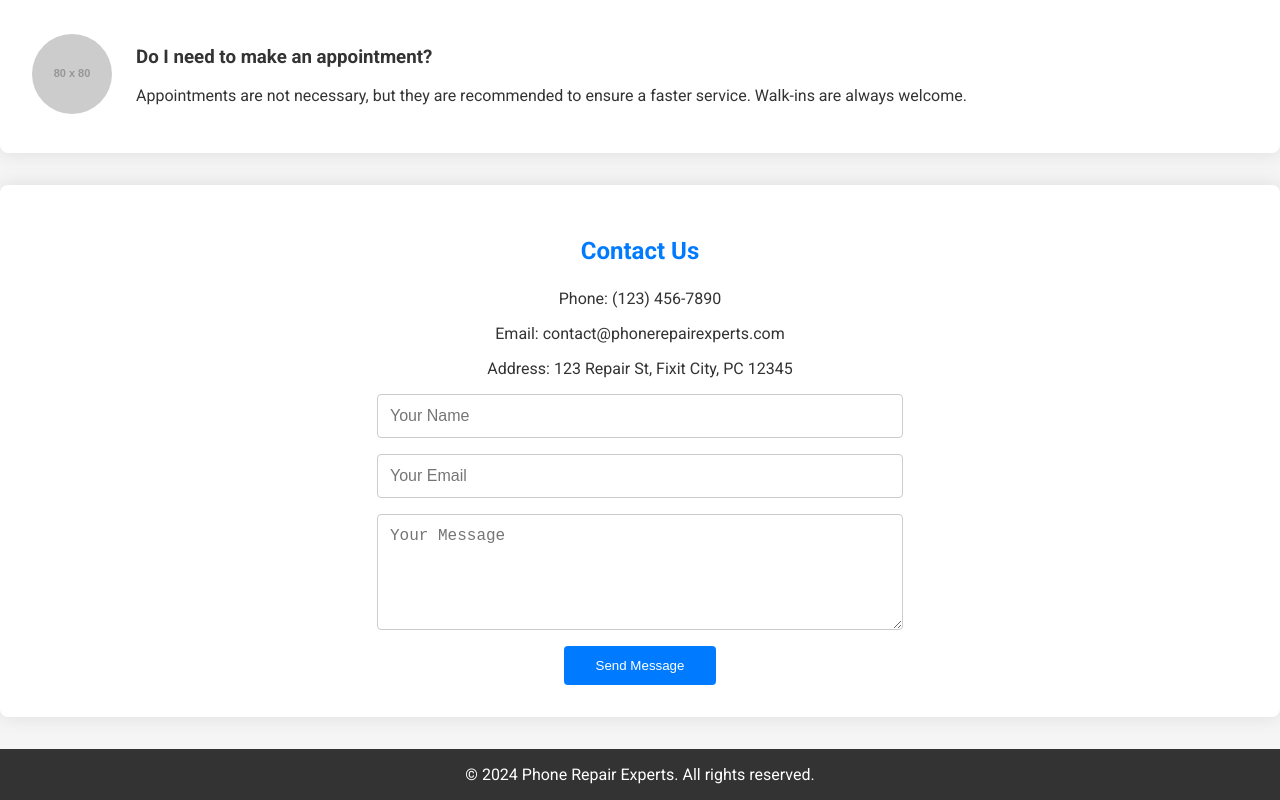
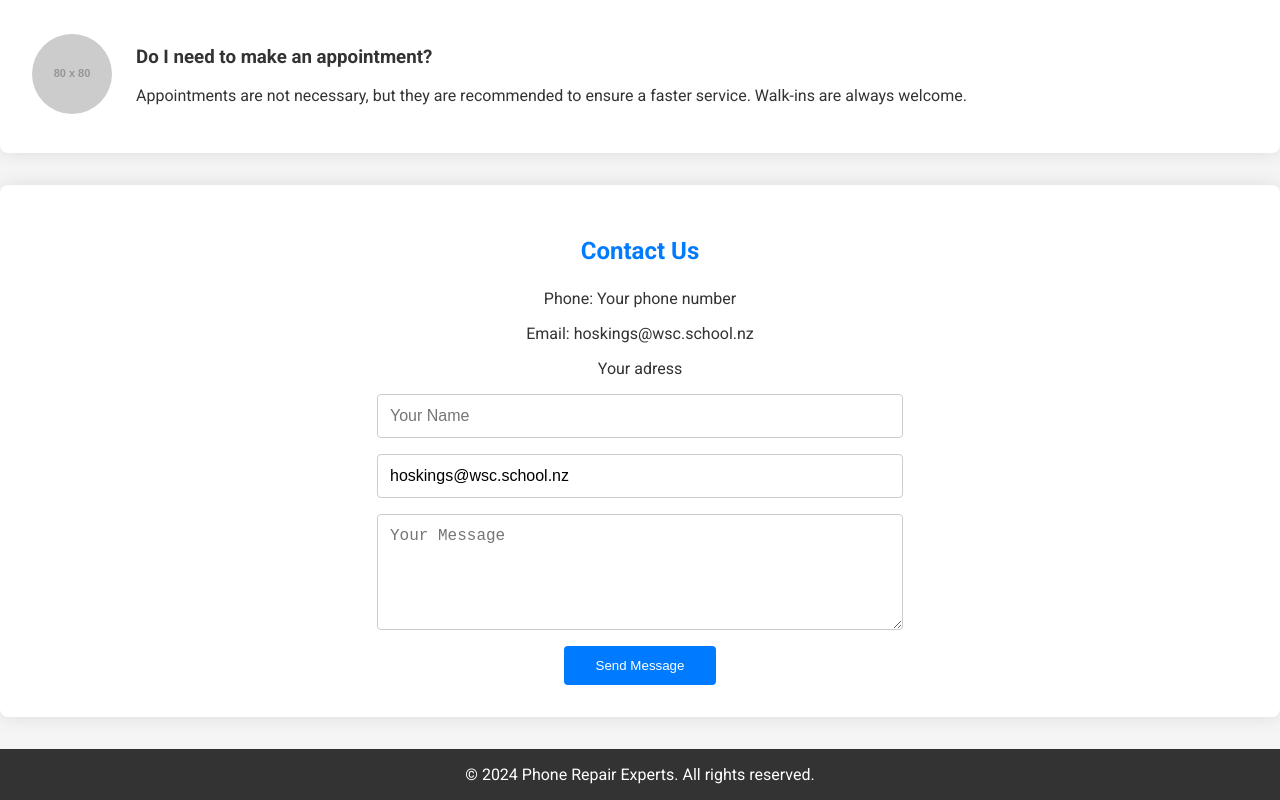
Before and after one commit to EgorDorodnyi/WebsiteTemplate, a plain HTML site: page in/Index.html in a window 1280 px wide. Shown: the part 2634-3434 px from the top of the page. Drawn offline with Linux system fonts and the light colour scheme; placeholder pictures from the web are drawn by us.

Commit message:
Update Index.html

```diff
--- a/in/Index.html
+++ b/in/Index.html
@@ -256,14 +256,16 @@
     </section>
     <section id="contact" class="contact">
         <h2>Contact Us</h2>
-        <p>Phone: (123) 456-7890</p>
-        <p>Email: contact@phonerepairexperts.com</p>
-        <p>Address: 123 Repair St, Fixit City, PC 12345</p>
+        <p>Phone: Your phone number</p>
+        <p>Email: hoskings@wsc.school.nz</p>
+        <p>Your adress</p>
         <form class="contact-form">
             <input type="text" name="name" placeholder="Your Name" required>
-            <input type="email" name="email" placeholder="Your Email" required>
+            <input type="email" name="email" placeholder="Your Email" value="hoskings@wsc.school.nz" required>
             <textarea name="message" rows="5" placeholder="Your Message" required></textarea>
             <button type="submit">Send Message</button>
+        </form>
+
         </form>
     </section>
     <footer>
```
